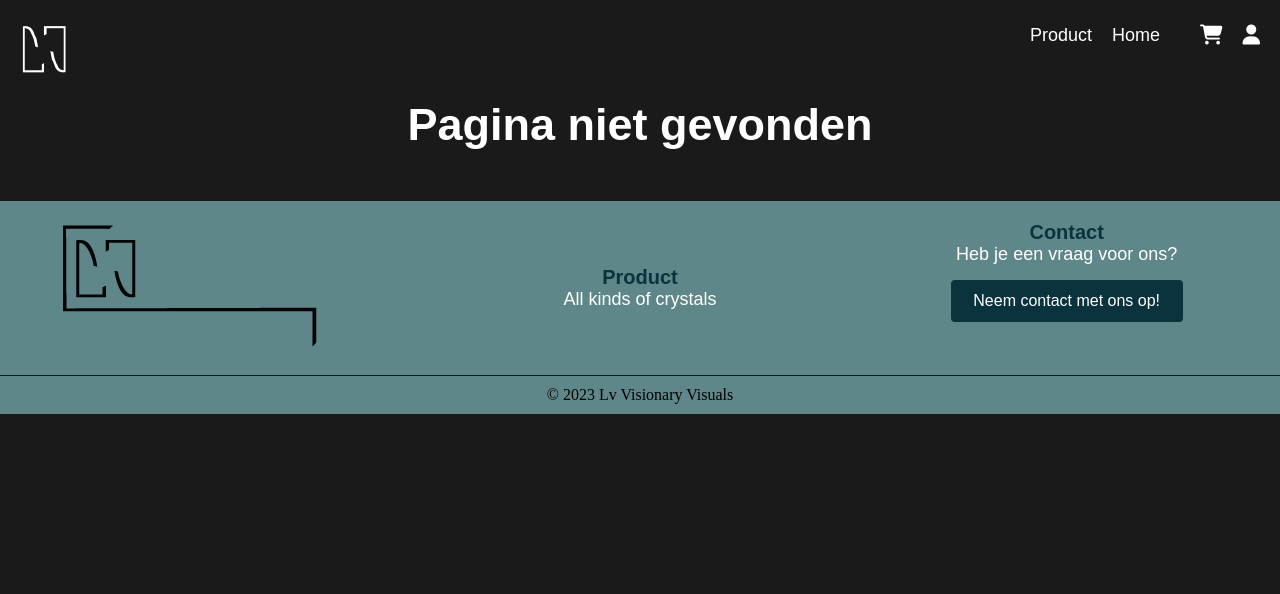
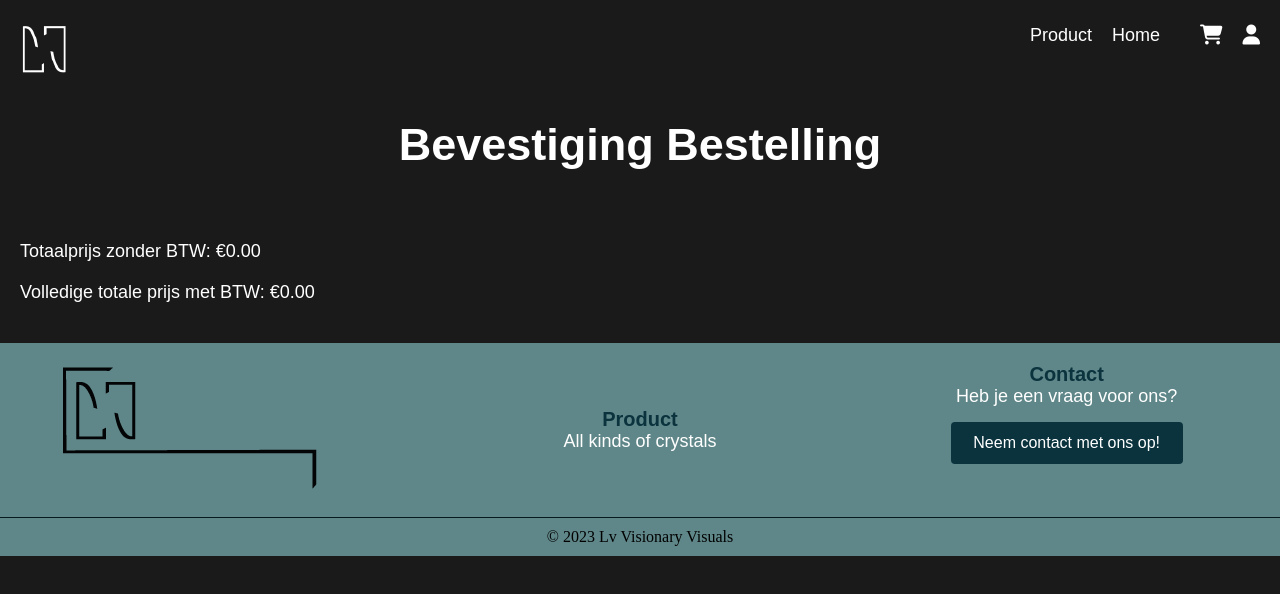
Before and after one commit to LiamVrankenPXL/Web_Expert_PE2, a Vue app: page /bevestiging in a window 1280 px wide. Shown: the top 594 px of the page. Built offline with nearby package versions, Linux system fonts and the light colour scheme.

Commit message:
BevestigingsPagina
Bevestigingpagina volledig afgewerkt + werkend in alle functionaliteiten

```diff
--- a/src/router/index.js
+++ b/src/router/index.js
@@ -7,6 +7,7 @@ import ProductDetailView from '@/views/ProductDetailView.vue'
 import WinkelmandjeView from '@/views/WinkelmandjeView.vue';
 import PageNotFoundView from '@/views/PageNotFoundView.vue'
 import CheckoutView from '@/views/CheckoutView.vue'
+import BevestigingsPaginaView from '@/views/BevestigingsPaginaView.vue'
 
 const router = createRouter({
     history: createWebHistory(),
@@ -39,6 +40,11 @@ const router = createRouter({
             component: CheckoutView,
         },
         {
+            path: '/bevestiging',
+            name: 'bevestiging',
+            component: BevestigingsPaginaView,
+        },
+        {
             path: '/:notFound(.*)',
             component: PageNotFoundView
         }
--- /dev/null
+++ b/src/views/BevestigingsPaginaView.vue
@@ -0,0 +1,80 @@
+<script>
+export default {
+  computed: {
+    winkelmandje() {
+      return this.$root.winkelmandje;
+    },
+  },
+  methods: {
+    calculateTotalWithoutBtw() {
+      return this.winkelmandje.reduce((total, product) => total + (product.price * product.quantity), 0);
+    },
+    calculateTotalWithBtw() {
+      return this.winkelmandje.reduce((total, product) => {
+        const totalPrice = product.price * product.quantity;
+        const totalBtw = totalPrice * (product.btw / 100);
+        return total + totalPrice + totalBtw;
+      }, 0);
+    },
+  },
+};
+</script>
+
+
+<template>
+  <div class="bevestigings-pagina">
+    <h1>Bevestiging Bestelling</h1>
+    <div class="bestelde-artikelen">
+      <!-- Loop door de bestelde artikelen -->
+      <div v-for="(product, index) in winkelmandje" :key="index" class="besteld-artikel">
+        <img :src="product.afbeelding" :alt="product.name">
+        <div class="product__details">
+          <p>{{ product.name }}</p>
+          <p>Aantal: {{ product.quantity }}</p>
+          <p>Prijs per stuk: €{{ product.price.toFixed(2) }}</p>
+          <p>Totaalprijs: €{{ (product.price * product.quantity).toFixed(2) }}</p>
+          <p>BTW: €{{ (product.price * product.quantity * (product.btw / 100)).toFixed(2) }}</p>
+          <p class="totaal-prijs-met-btw">Totaal met BTW: €{{ ((product.price * product.quantity) + (product.price * product.quantity * (product.btw / 100))).toFixed(2) }}</p>
+        </div>
+      </div>
+    </div>
+    <!-- Totaalprijs zonder BTW -->
+    <p class="volledige-totale-prijs">Totaalprijs zonder BTW: €{{ calculateTotalWithoutBtw().toFixed(2) }}</p>
+    <!-- Totaalprijs met BTW -->
+    <p class="volledige-totale-prijs">Volledige totale prijs met BTW: €{{ calculateTotalWithBtw().toFixed(2) }}</p>
+  </div>
+</template>
+
+
+<style scoped>
+.bevestigings-pagina {
+  padding: 20px;
+}
+
+.bestelde-artikelen {
+  display: flex;
+  flex-direction: row;
+  justify-content: center;
+}
+
+.besteld-artikel {
+  display: flex;
+  margin: 25px;
+}
+
+.besteld-artikel img {
+  width: 100px;
+  height: 100px;
+  margin-right: 10px;
+}
+
+.product__details {
+  display: flex;
+  flex-direction: column;
+}
+
+
+.volledige-totale-prijs {
+  margin-top: 20px;
+}
+</style>
--- a/src/views/CheckoutView.vue
+++ b/src/views/CheckoutView.vue
@@ -76,7 +76,9 @@ export default {
           </div>
         </div>
       </div>
-      <button type="submit">Bevestig Bestelling</button>
+      <router-link to="/bevestiging">
+        <button @click="handleConfirmOrder">Bevestig Bestelling</button>
+      </router-link>
     </form>
 
     <!--    Producten-->
```
